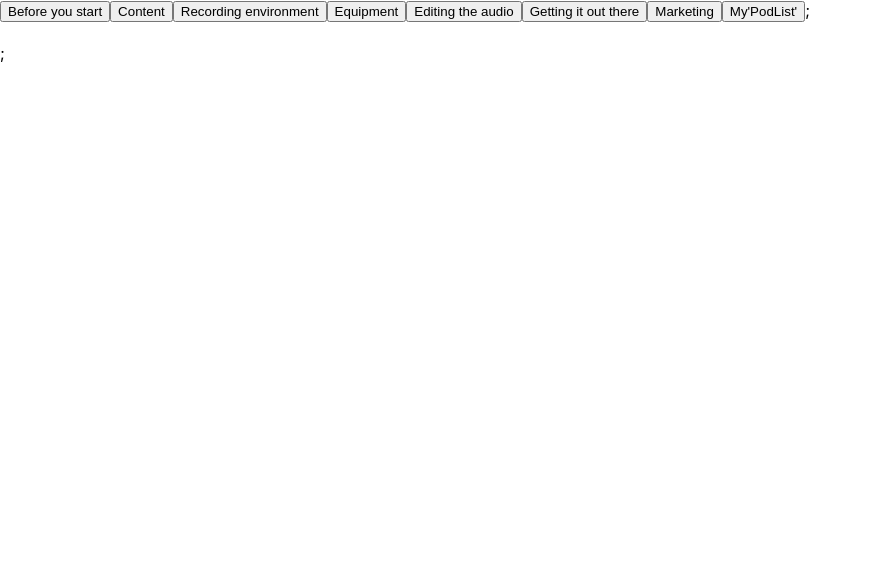
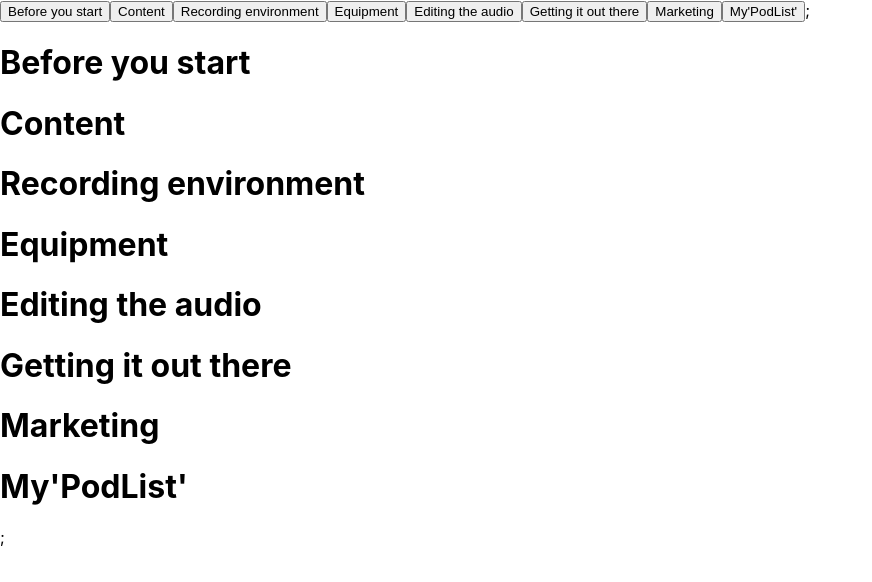
Before and after one commit to SchoolOfCode/w15_collaborative-react-project-podclass, a React (Create React App) app in the folder podclass/: page / in a window 1280 px wide. Shown: the top 582 px of the page, without its empty margins (0-872 px from the left). Built offline with nearby package versions, Linux system fonts and the light colour scheme.

Commit message:
fixed error on app calling Header component

```diff
--- a/podclass/src/App.js
+++ b/podclass/src/App.js
@@ -3,7 +3,7 @@ import React from "react";
 import "./App.css";
 import { titles } from "./pageContent";
 import Button from "../src/components/Button";
-import Heading1 from "./components/h1";
+import Heading1 from "../src/components/h1";
 
 function App() {
   return (
@@ -31,7 +31,7 @@ function App() {
       )}
       ;
       {titles.map(
-        (heading) => (heading = <h1 key={heading} mainHeading={heading} />)
+        (heading) => (heading = <Heading1 key={heading} mainHeading={heading} />)
       )}
       ;
     </div>
--- a/podclass/src/components/h1/index.js
+++ b/podclass/src/components/h1/index.js
@@ -1,6 +1,6 @@
 import React from "react";
 
-function Heading1(props) {
+function Heading1 (props) {
   return <h1> {props.mainHeading} </h1>;
 }
 export default Heading1;
```
